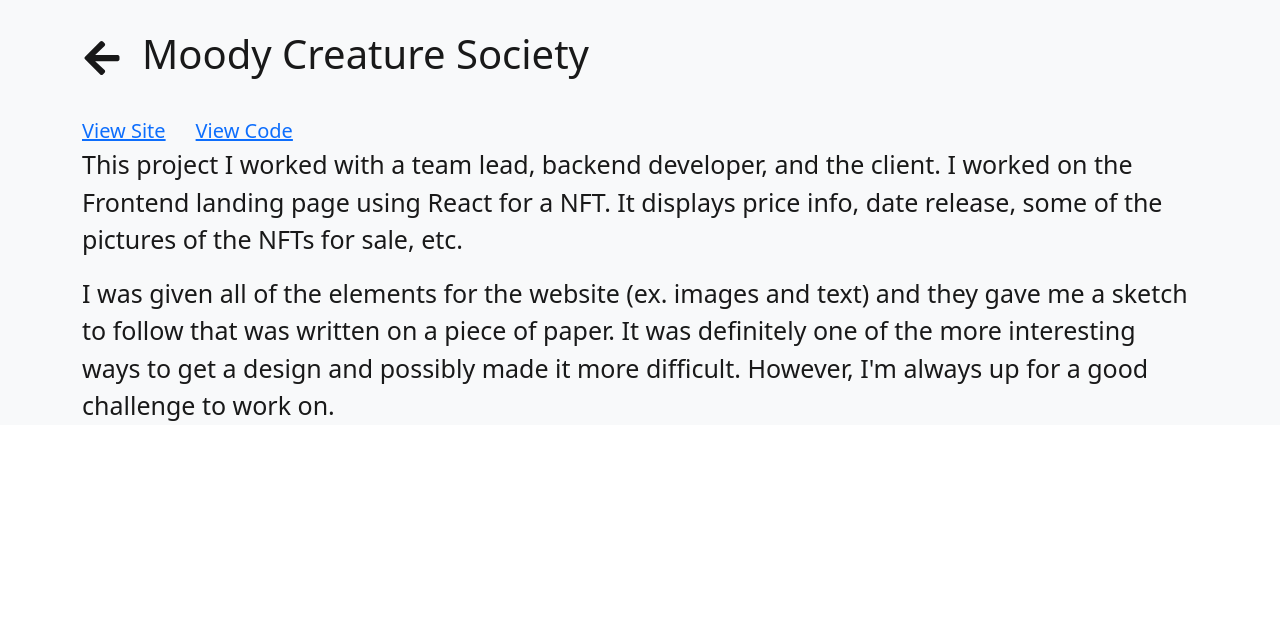
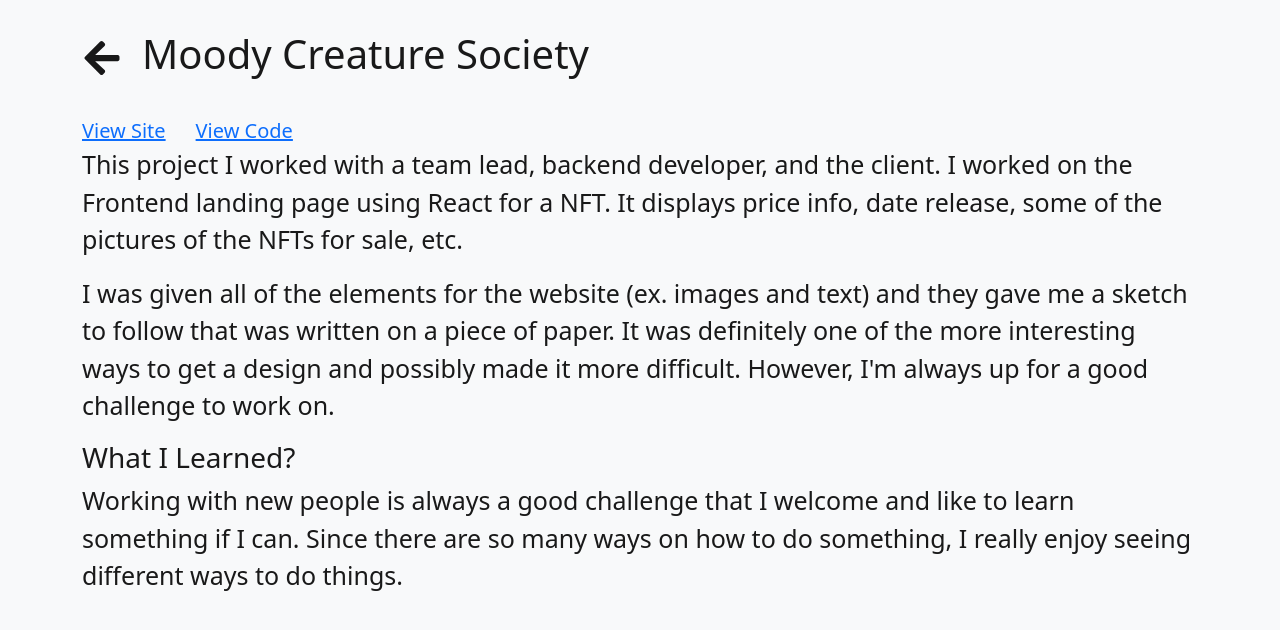
Before and after one commit to thomasgilmore/portfolio2022, a React (Create React App) app: page /moody-creature-society in a window 1280 px wide. Shown: the top 630 px of the page. Built offline with nearby package versions, Linux system fonts and the light colour scheme.

Commit message:
Update to Moody Creature Society text

```diff
--- a/src/Components/MoodyCreatureSociety.js
+++ b/src/Components/MoodyCreatureSociety.js
@@ -11,12 +11,15 @@ export default function MoodyCreatureSociety() {
       <Container>
         <ProjectNav title="Moody Creature Society" />
         <div className="siteLinksDiv">
-          <a href="https://moody-creature-society.netlify.app/" target="_blank" className={`${theme}ViewSiteLink`}>View Site</a>
-          <a href="https://github.com/thomasgilmore95/mcs" target="_blank" className={`${theme}ViewCodeLink`}>View Code</a>
+          <a href="https://moody-creature-society.netlify.app/" target="_blank" className={`${theme}ViewSiteLink`} rel="noreferrer">View Site</a>
+          <a href="https://github.com/thomasgilmore95/mcs" target="_blank" className={`${theme}ViewCodeLink`} rel="noreferrer">View Code</a>
         </div>
         <p className="projectText">This project I worked with a team lead, backend developer, and the client. I worked on the Frontend landing page using React for a NFT. It displays price info, date release, some of the pictures of the NFTs for sale, etc.</p>
 
         <p className="projectText">I was given all of the elements for the website (ex. images and text) and they gave me a sketch to follow that was written on a piece of paper. It was definitely one of the more interesting ways to get a design and possibly made it more difficult. However, I'm always up for a good challenge to work on.</p>
+
+        <h3>What I Learned?</h3>
+        <p className="projectText">Working with new people is always a good challenge that I welcome and like to learn something if I can. Since there are so many ways on how to do something, I really enjoy seeing different ways to do things.</p>
       </Container>
     </div>
   )
--- a/src/Components/moodycreaturesociety.css
+++ b/src/Components/moodycreaturesociety.css
@@ -1,3 +1,3 @@
 .moodyCreatureSocietyDiv {
-
+  height: 100vh;
 }
```
